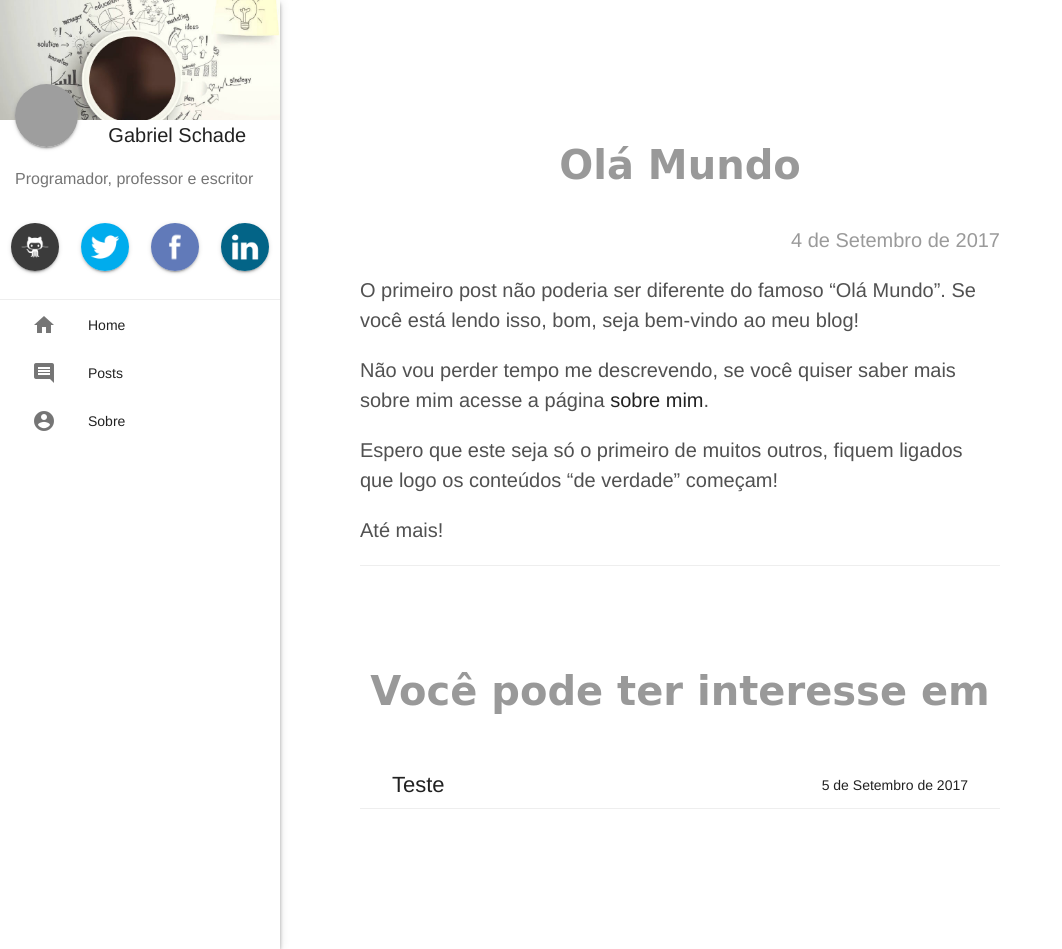
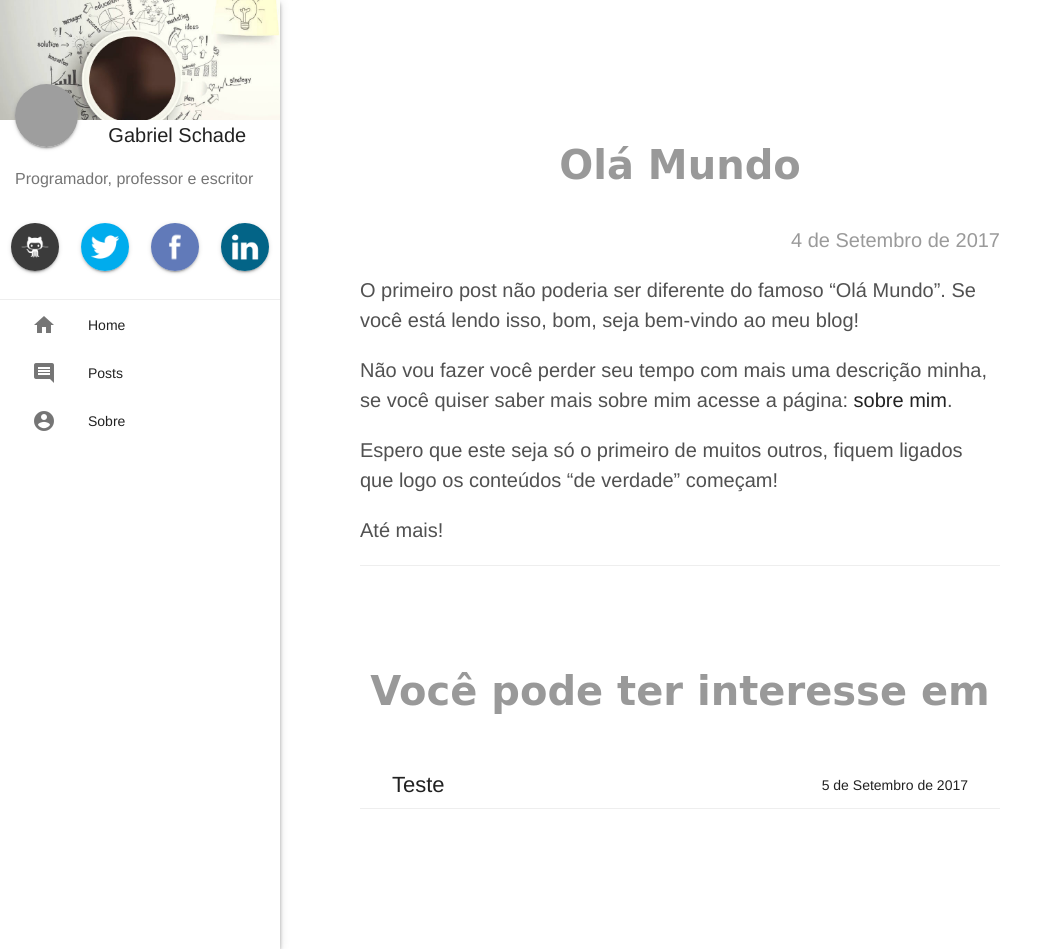
Before and after one commit to gabrielschade/gabrielschade.github.io, a Jekyll site: the page built from _posts/2017-09-04-hello-world.markdown, in a window 1280 px wide and 949 px high. Shown: the whole window, without its empty margins (0-1062 px from the left). Built offline with Jekyll 4.4.1, drawn with Linux system fonts in a browser that asks for light colours; nearby versions of some CDN libraries; comment, search, counter and statistics services are not loaded; grey boxes are pictures that could not be loaded.

Commit message:
ajuste-textp

```diff
--- a/_posts/2017-09-04-hello-world.markdown
+++ b/_posts/2017-09-04-hello-world.markdown
@@ -8,7 +8,7 @@ tags: [Discussões]
 
 O primeiro post não poderia ser diferente do famoso "Olá Mundo". Se você está lendo isso, bom, seja bem-vindo ao meu blog!
 
-Não vou perder tempo me descrevendo, se você quiser saber mais sobre mim acesse a página [sobre mim](/about).
+Não vou fazer você perder seu tempo com mais uma descrição minha, se você quiser saber mais sobre mim acesse a página: [sobre mim](/about).
 
 Espero que este seja só o primeiro de muitos outros, fiquem ligados que logo os conteúdos "de verdade" começam!
 
```
